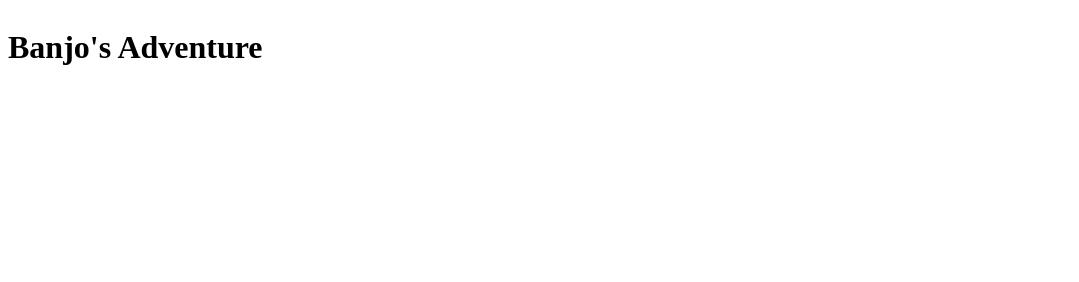
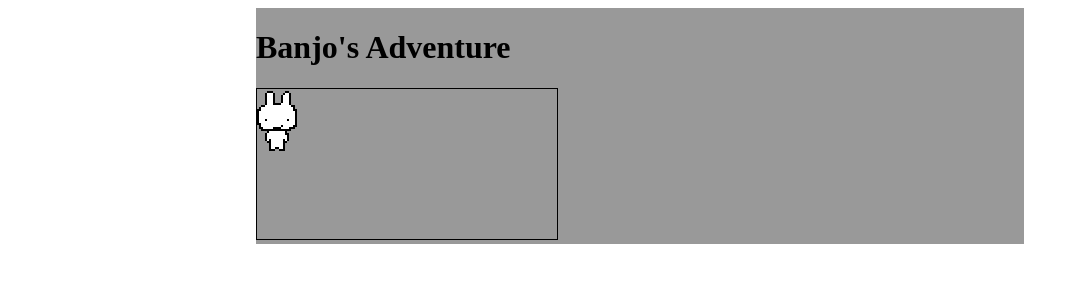
Before and after one commit to swag100/banjo, a plain HTML site: page index.html in a window 1280 px wide. Shown: the whole page, without its empty margins (0-1079 px from the left). Drawn offline with Linux system fonts and the light colour scheme.

Commit message:
banjo walking

```diff
--- a/index.html
+++ b/index.html
@@ -4,12 +4,15 @@
     <link rel="stylesheet" href="styles.css">
 </head>
 <body>
-    <div class="row">
-        <div class="col">
-            <h1>Banjo's Adventure</h1>
+    <div class="container">
+        <div class="row">
+            <div class="col">
+                <h1>Banjo's Adventure</h1>
+                <canvas id="preview"></canvas>
+            </div>
         </div>
     </div>
-    <canvas id="preview"></canvas>
+
     <script src="main.js"></script>
 </body>
 </html>
--- a/main.js
+++ b/main.js
@@ -0,0 +1,128 @@
+class Player{
+    constructor(x,y){
+        this.position = {x: x, y: y};
+        this.velocity = {x: 0, y: 0};
+
+        this.speed = 0.25;
+        this.friction = 0.95; //slippery
+
+        this.image = new Image();
+        this.image.src = 'resources/banjo.png';
+
+        //animations, animFrame
+        this.animFrame = 0;
+        this.animName = "down";
+        this.animations = {
+            "down": [
+                {x: 0, y: 0, w: 20, h: 31},
+                {x: 31, y: 0, w: 20, h: 31},
+                {x: 0, y: 0, w: 20, h: 31},
+                {x: 62, y: 0, w: 20, h: 31}
+            ],
+            "up": [
+                {x: 0, y: 31, w: 20, h: 31},
+                {x: 31, y: 31, w: 20, h: 31},
+                {x: 0, y: 31, w: 20, h: 31},
+                {x: 62, y: 31, w: 20, h: 31}
+            ],
+            "left": [
+                {x: 0, y: 62, w: 15, h: 30},
+                {x: 15, y: 62, w: 15, h: 30},
+                {x: 0, y: 62, w: 15, h: 30},
+                {x: 30, y: 62, w: 15, h: 30}
+            ],
+            "right": [
+                {x: 0, y: 92, w: 15, h: 30},
+                {x: 15, y: 92, w: 15, h: 30},
+                {x: 0, y: 92, w: 15, h: 30},
+                {x: 30, y: 92, w: 15, h: 30}
+            ]
+        };
+    }
+    update(){
+        const vector = normalized({
+            x: keyDown('d') - keyDown('a'),
+            y: keyDown('s') - keyDown('w')
+        });
+
+        this.velocity.x += vector.x * this.speed;
+        this.velocity.y += vector.y * this.speed;
+
+        //apply friction
+        this.velocity.x *= this.friction;
+        this.velocity.y *= this.friction;
+
+        //apply velocity
+        this.position.x += this.velocity.x;
+        this.position.y += this.velocity.y;
+    }
+    draw(ctx){
+        //drawImage(image, sx, sy, sWidth, sHeight, dx, dy, dWidth, dHeight)
+        const animation = this.animations[this.animName][this.animFrame];
+
+        ctx.drawImage(
+            this.image,
+            animation.x, animation.y,
+            animation.w, animation.h,
+            Math.floor(this.position.x),
+            Math.floor(this.position.y),
+            animation.w, animation.h
+        );
+    }
+}
+
+const canvas = document.getElementById('preview');
+const ctx = canvas.getContext('2d');
+
+//make it beautiful
+ctx.imageSmoothingEnabled = false;
+ctx.scale(2, 2);
+
+const keysPressed = {};
+const objects = [
+    new Player(0, 0)
+];
+
+function update(){
+    for(const obj of objects){
+        obj.update();
+    }
+}
+
+function draw(){
+    ctx.clearRect(0, 0, canvas.width, canvas.height)
+    for(const obj of objects){
+        obj.draw(ctx);
+    }
+}
+
+function main(){
+    update();
+    draw();
+    requestAnimationFrame(main);
+}
+
+requestAnimationFrame(main);
+
+//manage keypresses
+function keyDown(key){
+    return key in keysPressed && keysPressed[key];
+}
+document.addEventListener('keydown', (event) => {
+    keysPressed[event.key] = true;
+});
+document.addEventListener('keyup', (event) => {
+    keysPressed[event.key] = false;
+});
+
+
+function normalized(vector) {
+    const magnitude = Math.sqrt(vector.x ** 2 + vector.y ** 2);
+    if (magnitude === 0) {
+        return {x: 0, y: 0};
+    }
+    return {
+        x: vector.x / magnitude,
+        y: vector.y / magnitude
+    };
+}
--- a/styles.css
+++ b/styles.css
@@ -1,6 +1,20 @@
+*{
+    box-sizing: border-box;
+}
+canvas{
+    border: 1px solid black;
+}
+.container{
+    width: 768px;
+    margin: auto;
+    background-color: #999;
+}
 .row{
     display: flex;
 }
 .col{
     flex: 1;
 }
+.big{
+    flex: 2;
+}
```
